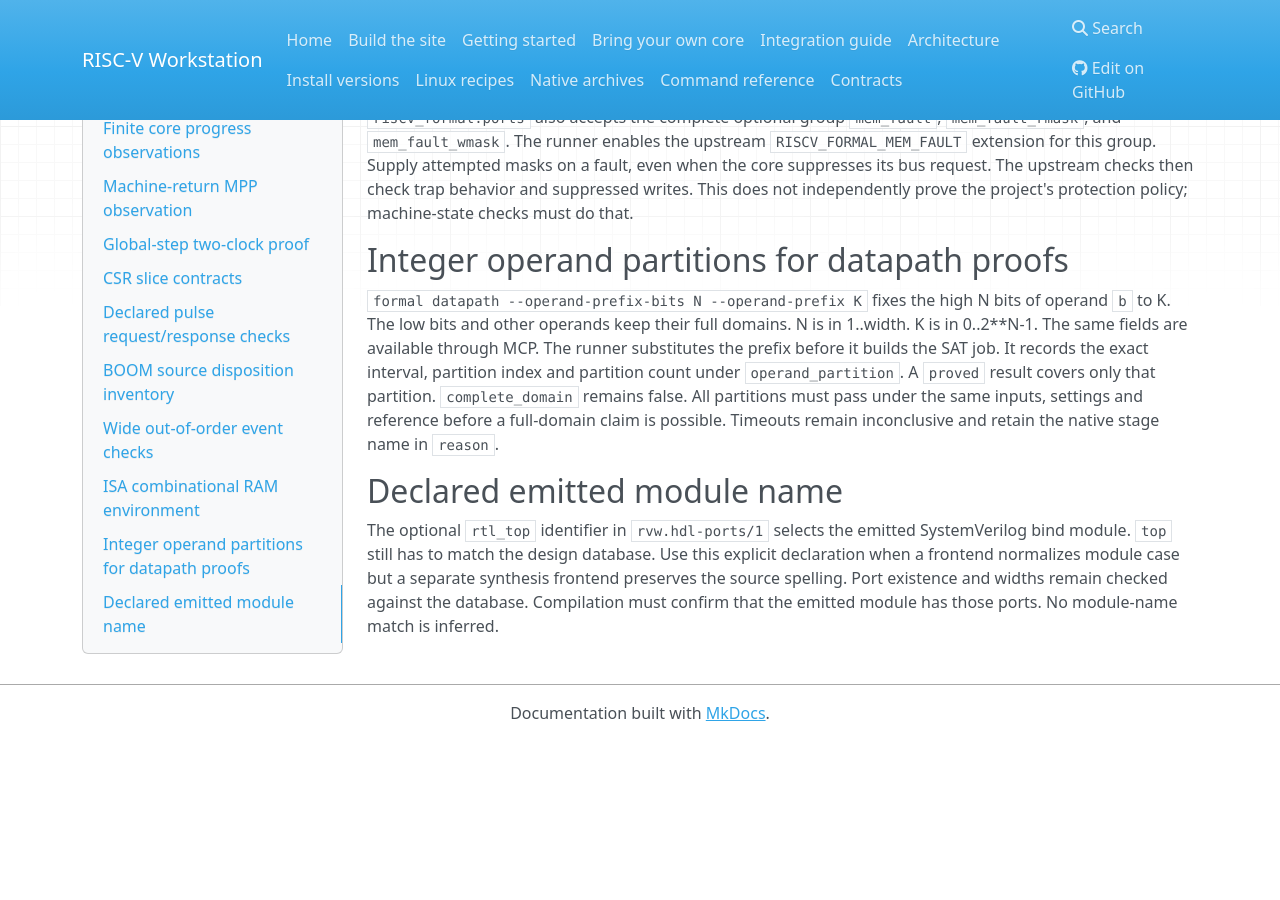
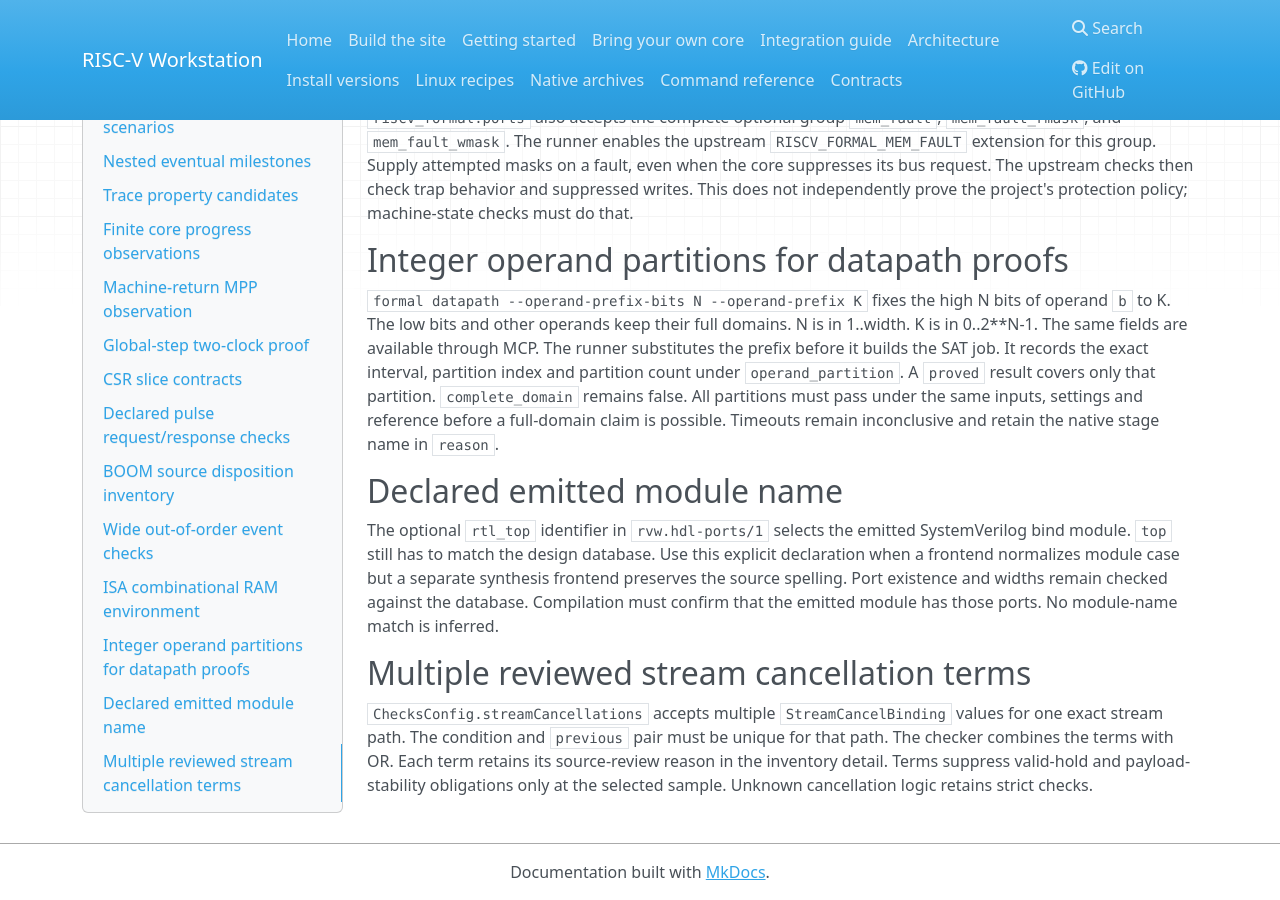
Before and after one commit to riscPrint/risc-v-workstation, an MkDocs documentation site: the page built from docs/contracts/formal.md, in a window 1280 px wide and 900 px high, scrolled down 19990 px. Built offline with MkDocs 1.6.1, drawn with Linux system fonts in a browser that asks for light colours; nearby versions of some CDN libraries; before the commit the page ends 20731 px from its top, so only the background shows below that.

```diff
--- a/docs/contracts/formal.md
+++ b/docs/contracts/formal.md
@@ -1082,3 +1082,12 @@ Use this explicit declaration when a frontend normalizes module case but a
 separate synthesis frontend preserves the source spelling. Port existence
 and widths remain checked against the database. Compilation must confirm
 that the emitted module has those ports. No module-name match is inferred.
+
+## Multiple reviewed stream cancellation terms
+
+`ChecksConfig.streamCancellations` accepts multiple `StreamCancelBinding`
+values for one exact stream path. The condition and `previous` pair must be
+unique for that path. The checker combines the terms with OR. Each term
+retains its source-review reason in the inventory detail. Terms suppress
+valid-hold and payload-stability obligations only at the selected sample.
+Unknown cancellation logic retains strict checks.
```
Also changed, not shown: SpinalChecks/README.md (+17 -0 lines), examples/vexiiriscv/checks-evidence/firing-triage.md (added, +28 -0 lines), 5 other files.
